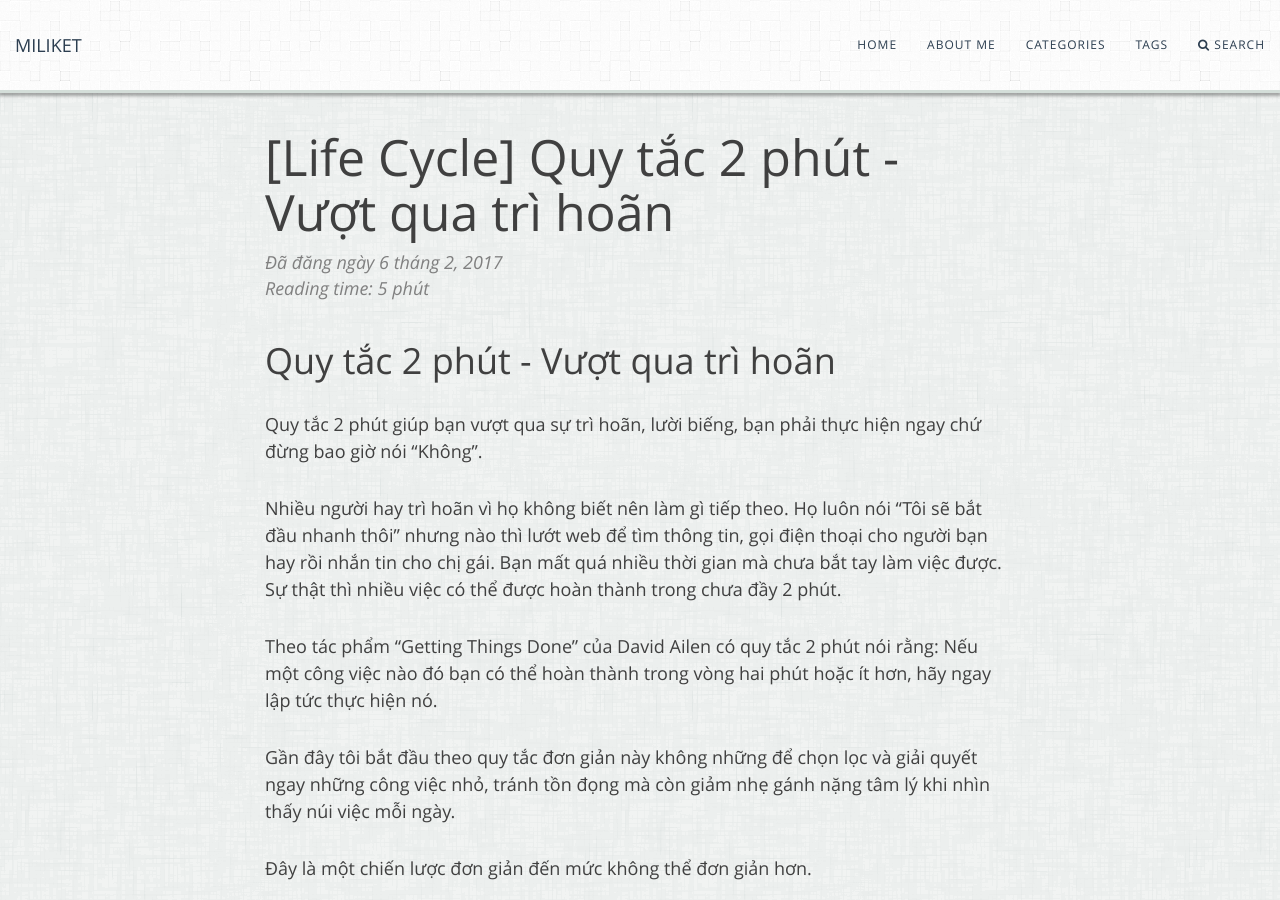
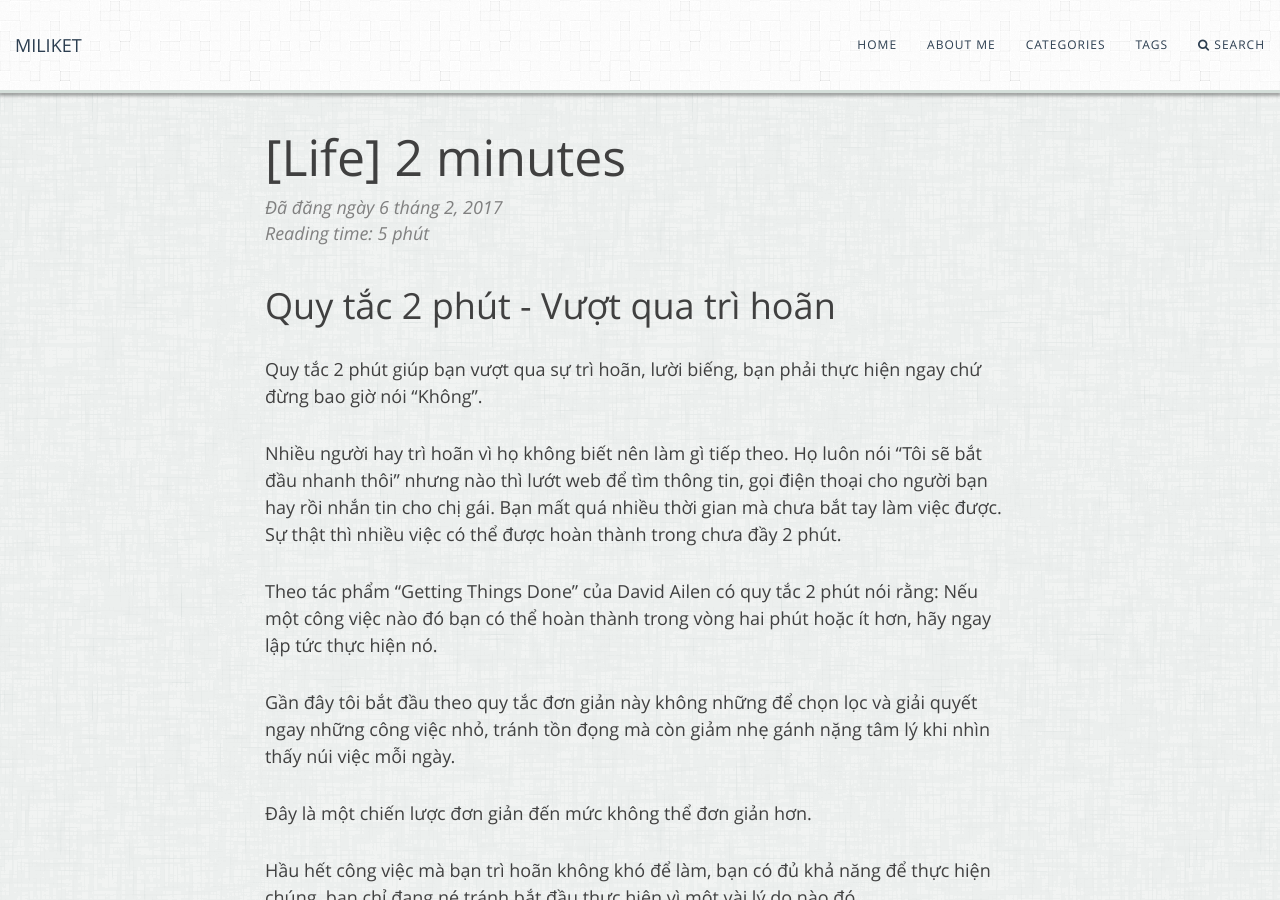
Before and after one commit to docbohanh/docbohanh.github.io, a Jekyll site: the page built from _posts/life cycle/2017-02-06-2-minutes.md, in a window 1280 px wide and 900 px high. Built offline with Jekyll 4.4.1, drawn with Linux system fonts in a browser that asks for light colours; comment, search, counter and statistics services are not loaded.

Commit message:
change title

```diff
--- a/_posts/life cycle/2017-02-06-2-minutes.md
+++ b/_posts/life cycle/2017-02-06-2-minutes.md
@@ -1,6 +1,6 @@
 ---
 layout: post
-title: "[Life Cycle] Quy tắc 2 phút - Vượt qua trì hoãn"
+title: "[Life] 2 minutes"
 description: "Vượt qua trì hoãn, lười biếng và tạo nên cuộc cách mạng chỉ với chưa đầy 120 giây"
 date: 2017-02-06 08:39:00 +0700
 categories: [Life Cycle]
```
